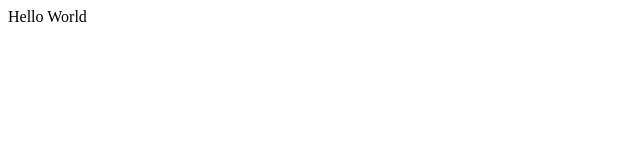
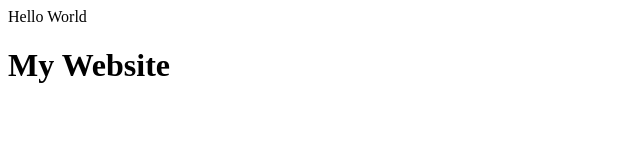
Before and after one commit to HAVYHADIJA/kampala_labs, a plain HTML site: page index.html in a window 1280 px wide. Shown: the whole page, without its empty margins (0-640 px from the left). Drawn offline with Linux system fonts and the light colour scheme.

Commit message:
an addition to my html file
Co-Authored-By: Plastimytes <170518100+plastimytes@users.noreply.github.com>

```diff
--- a/index.html
+++ b/index.html
@@ -1,2 +1,3 @@
 
 <p> Hello World</p>
+<h1> My Website</h1>
--- /dev/null
+++ b/script.js
@@ -0,0 +1 @@
+console.log("Hi Havy");
--- /dev/null
+++ b/style.css
@@ -0,0 +1,4 @@
+body{
+    color: blue;
+    font-size: large;
+}
```
